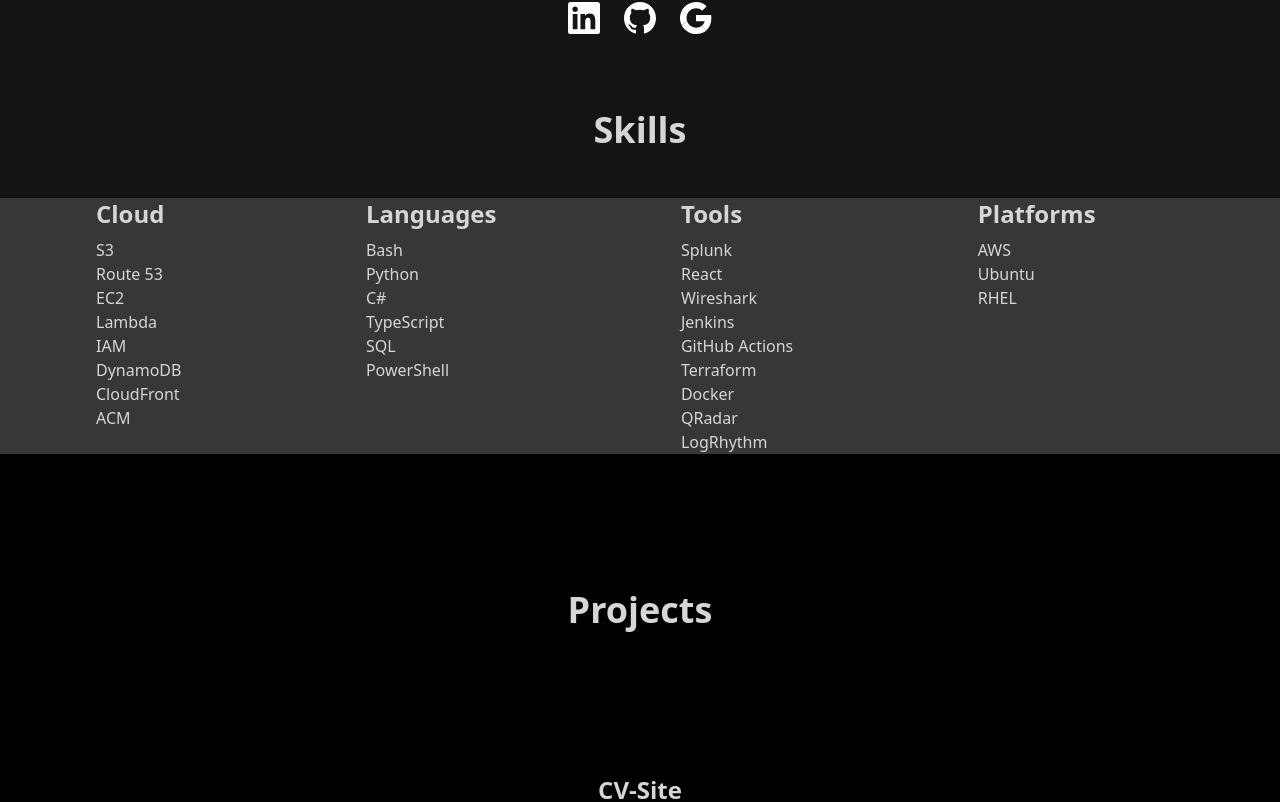
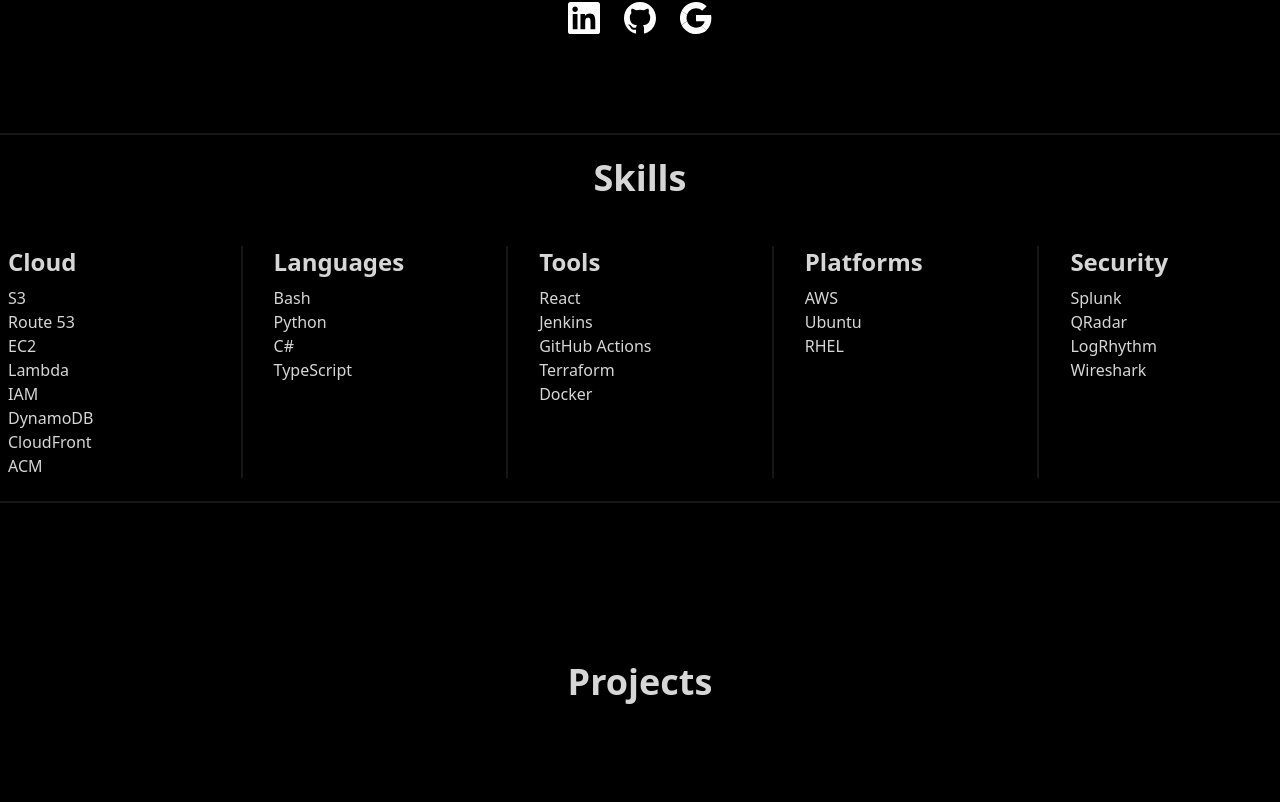
Before and after one commit to KevinJLee81/CV-Site, a Next.js app: page / in a window 1280 px wide. Shown: the part 758-1560 px from the top of the page. Built offline with nearby package versions, Linux system fonts and the light colour scheme.

Commit message:
Layout/Design Baseline Update

```diff
--- a/app/Components/Contact.tsx
+++ b/app/Components/Contact.tsx
@@ -1,26 +1,38 @@
-import React from 'react'
+import { The_Nautigal } from "next/font/google";
+import React from "react";
 
 export const Contact = () => {
+  const handleCheckboxChange = (event: React.ChangeEvent<HTMLInputElement>) => {
+    const isChecked = event.target.checked;
+    // Add your if statement here based on isChecked
+    if (isChecked) {
+      // Code to execute if the checkbox is checked
+    } else {
+      // Code to execute if the checkbox is not checked
+    }
+  };
+
+  // Rest of the code...
+
   return (
     <>
-      <footer className="footer footer-center bg-base-200 text-base-content rounded fixed bottom-0 py-2">
+      <footer className="footer footer-center bg-base-100 text-base-content rounded fixed bottom-0 py-2">
         <nav className="grid grid-flow-col gap-6">
-          <a href="https://www.linkedin.com/in/kevinjlee81/" target='_BLANK'>
+          <a href="https://www.linkedin.com/in/kevinjlee81/" target="_BLANK">
             <img className="h-8" src="../../in.svg" alt="" />
           </a>
 
-          <a href="https://github.com/KevinJLee81" target='_BLANK'>
+          <a href="https://github.com/KevinJLee81" target="_BLANK">
             <img className="h-8" src="../../Github.svg" alt="" />
           </a>
 
-          <a href="mailto:kevinjlee81@gmail.com" target='_BLANK'>
+          <a href="mailto:kevinjlee81@gmail.com" target="_BLANK">
             <img className="h-8" src="../../mail.svg" alt="" />
           </a>
-
         </nav>
       </footer>
     </>
-  )
-}
+  );
+};
 
-export default Contact
+export default Contact;
--- a/app/Components/Landing.tsx
+++ b/app/Components/Landing.tsx
@@ -20,9 +20,9 @@
         <title>Kevin Lee CV</title>
         <meta name="description" content="Cloud Porfolio" />
         <meta name="title" content="Kevin Lee CV" />
-        <meta name="keywords" content="Cloud, AWS, Azure, GCP, DevOps, Python, C#, TypeScript, SQL, CI/CD, S3, Cloudfront, React, Python, Bash, Porfolio, Splunk, Lambda" />
+        <meta name="keywords" content="Cloud, AWS, Azure, GCP, DevOps, Python, C#, TypeScript, SQL, CI/CD, S3, Cloudfront, React, Python, Bash, Porfolio, Splunk, Lambda"/>
 
-      <div id='landing' className="hero min-h-screen bg-base-200">
+      <div id='landing' className="hero min-h-screen bg-base-100">
         <div className="hero-content text-center">
           <div className="max-w-md">
             <p className="py-6 text-4xl">I'm Kevin</p>
--- a/app/Components/Projects.tsx
+++ b/app/Components/Projects.tsx
@@ -1,44 +1,61 @@
-import React from 'react'
-import Link from 'next/link'
+import React from "react";
+import Link from "next/link";
 
 const Projects = () => {
   return (
     <>
-        <div className="m-6">
+      <div className="flex flex-col w-full border-opacity-50">
+        <div className="divider"></div>
       </div>
-            <div id='projects' className="text-4xl font-bold flex justify-center py-28">
-                <h1>
-                    Projects
-                </h1>
+      <div className="m-6"></div>
+      <div
+        id="projects"
+        className="text-4xl bg-base-100 font-bold flex justify-center py-28"
+      >
+        <h1>Projects</h1>
       </div>
 
       <div className="card bg-base-100 mb-32">
         <div className="card-body items-center justify-center">
           <h2 className="card-title text-2xl font-semibold">CV-Site</h2>
-                    <br />- Built an App with React, Next.js, DaisyUI, Tailwind CSS, and TypeScript.
-                    <br />- Designed a CloudFront distribution with origin access control, and invalidations.
+          <br />- Built an App with React, Next.js, DaisyUI, Tailwind CSS, and
+          TypeScript.
+          <br />- Designed a CloudFront distribution with origin access control,
+          and invalidations.
           <br />- Created custom error pages for 403 and 404 error codes.
-                    <br />- The distribution has an S3 origin and uses a SSL/TLS certificate issued by ACM.
-                    <br />- Used Route 53 to manage domain name servers, create records, and validate certificates.
+          <br />- The distribution has an S3 origin and uses a SSL/TLS
+          certificate issued by ACM.
+          <br />- Used Route 53 to manage domain name servers, create records,
+          and validate certificates.
           <div className="card-actions justify-end">
-                        <button className="btn btn-primary"><Link href="https://github.com/KevinJLee81/CV-Site">View Project</Link></button>
+            <button className="btn btn-primary">
+              <Link href="https://github.com/KevinJLee81/CV-Site">
+                View Project
+              </Link>
+            </button>
           </div>
         </div>
       </div>
 
       <div className="card bg-base-100 mb-32">
         <div className="card-body items-center justify-center">
-                    <h2 className="card-title text-2xl font-semibold">Lambda Image Resizer</h2>
+          <h2 className="card-title text-2xl font-semibold">
+            Lambda Image Resizer
+          </h2>
           <br />- The Image-Resizer function uses a S3 bucket as the trigger.
           <br />- The trigger invokes the Lambda function asynchronously.
-                    <br />- Image-Resizer reformats the image in the S3 bucket
-                    and saves a copy to a separate s3 bucket.
+          <br />- Image-Resizer reformats the image in the S3 bucket and saves a
+          copy to a separate s3 bucket.
           <div className="card-actions justify-end">
-                        <button className="btn btn-primary"><Link href="https://github.com/KevinJLee81/ImageResizer/blob/main/README.md">View Project</Link></button>
+            <button className="btn btn-primary">
+              <Link href="https://github.com/KevinJLee81/ImageResizer/blob/main/README.md">
+                View Project
+              </Link>
+            </button>
           </div>
         </div>
       </div>
     </>
-    )
-}
-export default Projects
+  );
+};
+export default Projects;
--- a/app/Components/Skills.tsx
+++ b/app/Components/Skills.tsx
@@ -1,118 +1,264 @@
-import React from 'react'
-import Link from 'next/link'
+import React from "react";
+import Link from "next/link";
 
 export const Skills = () => {
-
   return (
     <>
-            <div id='skills' className="text-4xl font-bold flex justify-center bg-base-200 pb-12">
-                <h1>
-                    Skills
-                </h1>
+      <div className="flex flex-col w-full border-opacity-50">
+        <div className="divider"></div>
+        <div
+          id="skills"
+          className="text-4xl font-bold flex justify-center bg-base-100 pb-12"
+        >
+          <h1>Skills</h1>
         </div>
 
-            <div className='sm:hidden'>
-                <div id='skills' className="collapse bg-primary items-center justify-center">
+        {/* Mobile View */}
+        <div className="sm:hidden">
+          <div
+            id="skills"
+            className="collapse bg-100 items-center justify-center"
+          >
             <input type="radio" name="my-accordion-1" />
             <div className="collapse-title text-2xl font-semibold">Cloud</div>
-                    <div className="collapse-content primary-content list-none">
-                        <li><Link href="https://aws.amazon.com/s3/">S3</Link></li>
-                        <li><Link href="https://aws.amazon.com/route53/">Route 53</Link></li>
-                        <li><Link href="https://aws.amazon.com/ec2/">EC2</Link></li>
-                        <li><Link href="https://aws.amazon.com/lambda/">Lambda</Link></li>
-                        <li><Link href="https://aws.amazon.com/iam/">IAM</Link></li>
-                        <li><Link href="https://aws.amazon.com/dynamodb/">DynamoDB</Link></li>
-                        <li><Link href="https://aws.amazon.com/cloudfront/">CloudFront</Link></li>
-                        <li><Link href="https://aws.amazon.com/acm/">ACM</Link></li>
+            <div className="collapse-content 100-content list-none">
+              <li>
+                <Link href="https://aws.amazon.com/s3/">S3</Link>
+              </li>
+              <li>
+                <Link href="https://aws.amazon.com/route53/">Route 53</Link>
+              </li>
+              <li>
+                <Link href="https://aws.amazon.com/ec2/">EC2</Link>
+              </li>
+              <li>
+                <Link href="https://aws.amazon.com/lambda/">Lambda</Link>
+              </li>
+              <li>
+                <Link href="https://aws.amazon.com/iam/">IAM</Link>
+              </li>
+              <li>
+                <Link href="https://aws.amazon.com/dynamodb/">DynamoDB</Link>
+              </li>
+              <li>
+                <Link href="https://aws.amazon.com/cloudfront/">
+                  CloudFront
+                </Link>
+              </li>
+              <li>
+                <Link href="https://aws.amazon.com/acm/">ACM</Link>
+              </li>
             </div>
           </div>
-                <div className="collapse bg-primary items-center justify-center">
+          <div className="collapse bg-100 items-center justify-center">
             <input type="radio" name="my-accordion-1" />
-                    <div className="collapse-title text-2xl font-semibold">Languages</div>
-                    <div className="collapse-content primary-content list-none">
-                        <li><Link href="https://www.gnu.org/software/bash/">Bash</Link></li>
-                        <li><Link href="https://www.python.org/">Python</Link></li>
-                        <li><Link href="https://dotnet.microsoft.com/en-us/languages/csharp">C#</Link></li>
-                        <li><Link href="https://www.typescriptlang.org/">TypeScript</Link></li>
-                        <li><Link href="https://aws.amazon.com/what-is/sql/" >SQL</Link></li>
-                        <li><Link href="https://learn.microsoft.com/en-us/powershell/">PowerShell</Link></li>
+            <div className="collapse-title text-2xl font-semibold">
+              Languages
+            </div>
+            <div className="collapse-content 100-content list-none">
+              <li>
+                <Link href="https://www.gnu.org/software/bash/">Bash</Link>
+              </li>
+              <li>
+                <Link href="https://www.python.org/">Python</Link>
+              </li>
+              <li>
+                <Link href="https://dotnet.microsoft.com/en-us/languages/csharp">
+                  C#
+                </Link>
+              </li>
+              <li>
+                <Link href="https://www.typescriptlang.org/">TypeScript</Link>
+              </li>
             </div>
           </div>
-                <div className="collapse bg-primary items-center justify-center">
+          <div className="collapse bg-100 items-center justify-center">
             <input type="radio" name="my-accordion-1" />
             <div className="collapse-title text-2xl font-semibold">Tools</div>
-                    <div className="collapse-content primary-content list-none">
-                        <li><Link href="https://www.splunk.com/" >Splunk</Link></li>
-                        <li><Link href="https://react.dev/" >React</Link></li>
-                        <li><Link href="https://www.wireshark.org/" >Wireshark</Link></li>
-                        <li><Link href="https://www.jenkins.io/" >Jenkins</Link></li>
-                        <li><Link href="https://www.ibm.com/qradar" >QRadar</Link></li>
-                        <li><Link href="https://logrhythm.com/" >LogRhythm</Link></li>
+            <div className="collapse-content 100-content list-none">
+              <li>
+                <Link href="https://react.dev/">React</Link>
+              </li>
+              <li>
+                <Link href="https://www.jenkins.io/">Jenkins</Link>
+              </li>
+              <li>
+                <Link href="https://github.com/features/actions">
+                  GitHub Actions
+                </Link>
+              </li>
+              <li>
+                <Link href="https://www.terraform.io/">Terraform</Link>
+              </li>
+              <li>
+                <Link href="https://www.docker.com/">Docker</Link>
+              </li>
             </div>
           </div>
-                <div id='skills' className="collapse bg-primary items-center justify-center">
+          <div
+            id="skills"
+            className="collapse bg-100 items-center justify-center"
+          >
             <input type="radio" name="my-accordion-1" />
-                    <div className="collapse-title text-2xl font-semibold">Platforms</div>
-                    <div className="collapse-content primary-content list-none">
-                        <li><Link href="https://aws.amazon.com/">AWS</Link></li>
-                        <li><Link href="https://ubuntu.com/">Ubuntu</Link></li>
-                        <li><Link href="https://www.redhat.com/en/technologies/linux-platforms/enterprise-linux">RHEL</Link></li>
+            <div className="collapse-title text-2xl font-semibold">
+              Platforms
+            </div>
+            <div className="collapse-content 100-content list-none">
+              <li>
+                <Link href="https://aws.amazon.com/">AWS</Link>
+              </li>
+              <li>
+                <Link href="https://ubuntu.com/">Ubuntu</Link>
+              </li>
+              <li>
+                <Link href="https://www.redhat.com/en/technologies/linux-platforms/enterprise-linux">
+                  RHEL
+                </Link>
+              </li>
+            </div>
+          </div>
+          <div
+            id="skills"
+            className=" collapse bg-100 items-center justify-center"
+          >
+            <input type="radio" name="my-accordion-1" />
+            <div className="collapse-title text-2xl font-semibold">
+              Security
+            </div>
+            <div className="collapse-content 100-content list-none">
+              <li>
+                <Link href="https://www.splunk.com/">Splunk</Link>
+              </li>
+              <li>
+                <Link href="https://www.ibm.com/qradar">QRadar</Link>
+              </li>
+              <li>
+                <Link href="https://logrhythm.com/">LogRhythm</Link>
+              </li>
+              <li>
+                <Link href="https://www.wireshark.org/">Wireshark</Link>
+              </li>
             </div>
           </div>
         </div>
 
-            <div className="hidden sm:block">
-                <div className='flex list-none'>
-                    <div id='skills' className="bg-primary flex-row flex-auto pl-24">
+        {/* Desktop View */}
+        <div className="hidden sm:block bg-100">
+          <div className="flex justify-between list-none mx-auto max-w-screen-xl">
+            <div className="flex-1 mx-2">
               <div className="text-2xl font-semibold pb-2">Cloud</div>
-                        <div className="">
-                            <li><Link href="https://aws.amazon.com/s3/">S3</Link></li>
-                            <li><Link href="https://aws.amazon.com/route53/">Route 53</Link></li>
-                            <li><Link href="https://aws.amazon.com/ec2/">EC2</Link></li>
-                            <li><Link href="https://aws.amazon.com/lambda/">Lambda</Link></li>
-                            <li><Link href="https://aws.amazon.com/iam/">IAM</Link></li>
-                            <li><Link href="https://aws.amazon.com/dynamodb/">DynamoDB</Link></li>
-                            <li><Link href="https://aws.amazon.com/cloudfront/">CloudFront</Link></li>
-                            <li><Link href="https://aws.amazon.com/acm/">ACM</Link></li>
+              <ul>
+                <li>
+                  <Link href="https://aws.amazon.com/s3/">S3</Link>
+                </li>
+                <li>
+                  <Link href="https://aws.amazon.com/route53/">Route 53</Link>
+                </li>
+                <li>
+                  <Link href="https://aws.amazon.com/ec2/">EC2</Link>
+                </li>
+                <li>
+                  <Link href="https://aws.amazon.com/lambda/">Lambda</Link>
+                </li>
+                <li>
+                  <Link href="https://aws.amazon.com/iam/">IAM</Link>
+                </li>
+                <li>
+                  <Link href="https://aws.amazon.com/dynamodb/">DynamoDB</Link>
+                </li>
+                <li>
+                  <Link href="https://aws.amazon.com/cloudfront/">
+                    CloudFront
+                  </Link>
+                </li>
+                <li>
+                  <Link href="https://aws.amazon.com/acm/">ACM</Link>
+                </li>
+              </ul>
             </div>
+            <div className="divider divider-horizontal"></div>
+            <div className="flex-1 mx-2">
+              <div className="text-2xl font-semibold pb-2">Languages</div>
+              <ul>
+                <li>
+                  <Link href="https://www.gnu.org/software/bash/">Bash</Link>
+                </li>
+                <li>
+                  <Link href="https://www.python.org/">Python</Link>
+                </li>
+                <li>
+                  <Link href="https://dotnet.microsoft.com/en-us/languages/csharp">
+                    C#
+                  </Link>
+                </li>
+                <li>
+                  <Link href="https://www.typescriptlang.org/">TypeScript</Link>
+                </li>
+              </ul>
             </div>
-                    <div className="bg-primary flex-row flex-auto">
-                        <div className="text-2xl font-semibold pb-2">Languages</div>
-                        <div className="">
-                            <li><Link href="https://www.gnu.org/software/bash/">Bash</Link></li>
-                            <li><Link href="https://www.python.org/">Python</Link></li>
-                            <li><Link href="https://dotnet.microsoft.com/en-us/languages/csharp">C#</Link></li>
-                            <li><Link href="https://www.typescriptlang.org/">TypeScript</Link></li>
-                            <li><Link href="https://aws.amazon.com/what-is/sql/" >SQL</Link></li>
-                            <li><Link href="https://learn.microsoft.com/en-us/powershell/">PowerShell</Link></li>
+            <div className="divider divider-horizontal"></div>
+            <div className="flex-1 mx-2">
+              <div className="text-2xl font-semibold pb-2">Tools</div>
+              <ul>
+                <li>
+                  <Link href="https://react.dev/">React</Link>
+                </li>
+                <li>
+                  <Link href="https://www.jenkins.io/">Jenkins</Link>
+                </li>
+                <li>
+                  <Link href="https://github.com/features/actions">
+                    GitHub Actions
+                  </Link>
+                </li>
+                <li>
+                  <Link href="https://www.terraform.io/">Terraform</Link>
+                </li>
+                <li>
+                  <Link href="https://www.docker.com/">Docker</Link>
+                </li>
+              </ul>
             </div>
+            <div className="divider divider-horizontal"></div>
+            <div className="flex-1 mx-2">
+              <div className="text-2xl font-semibold pb-2">Platforms</div>
+              <ul>
+                <li>
+                  <Link href="https://aws.amazon.com/">AWS</Link>
+                </li>
+                <li>
+                  <Link href="https://ubuntu.com/">Ubuntu</Link>
+                </li>
+                <li>
+                  <Link href="https://www.redhat.com/en/technologies/linux-platforms/enterprise-linux">
+                    RHEL
+                  </Link>
+                </li>
+              </ul>
             </div>
-                    <div className="bg-primary flex-row flex-auto">
-                        <div className="text-2xl font-semibold pb-2">Tools</div>
-                        <div className="">
-                            <li><Link href="https://www.splunk.com/">Splunk</Link></li>
-                            <li><Link href="https://react.dev/">React</Link></li>
-                            <li><Link href="https://www.wireshark.org/">Wireshark</Link></li>
-                            <li><Link href="https://www.jenkins.io/">Jenkins</Link></li>
-                            <li><Link href="https://github.com/features/actions">GitHub Actions</Link></li>
-                            <li><Link href="https://www.terraform.io/">Terraform</Link></li>
-                            <li><Link href="https://www.docker.com/">Docker</Link></li>
-                            <li><Link href="https://www.ibm.com/qradar">QRadar</Link></li>
-                            <li><Link href="https://logrhythm.com/">LogRhythm</Link></li>
-                        </div>
-                    </div>
-                    <div id='skills' className=" bg-primary flex-row flex-auto">
-                        <div className="text-2xl font-semibold pb-2">Platforms</div>
-                        <div className="">
-                            <li><Link href="https://aws.amazon.com/">AWS</Link></li>
-                            <li><Link href="https://ubuntu.com/">Ubuntu</Link></li>
-                            <li><Link href="https://www.redhat.com/en/technologies/linux-platforms/enterprise-linux">RHEL</Link></li>
+            <div className="divider divider-horizontal"></div>
+            <div className="flex-1 mx-2">
+              <div className="text-2xl font-semibold pb-2">Security</div>
+              <ul>
+                <li>
+                  <Link href="https://www.splunk.com/">Splunk</Link>
+                </li>
+                <li>
+                  <Link href="https://www.ibm.com/qradar">QRadar</Link>
+                </li>
+                <li>
+                  <Link href="https://logrhythm.com/">LogRhythm</Link>
+                </li>
+                <li>
+                  <Link href="https://www.wireshark.org/">Wireshark</Link>
+                </li>
+              </ul>
             </div>
           </div>
         </div>
       </div>
     </>
-    )
-}
+  );
+};
 
-export default Skills
+export default Skills;
```
Also changed, not shown: app/Components/Navigation.tsx (+34 -14 lines). Lines whose indentation alone changed are shown as unchanged.
